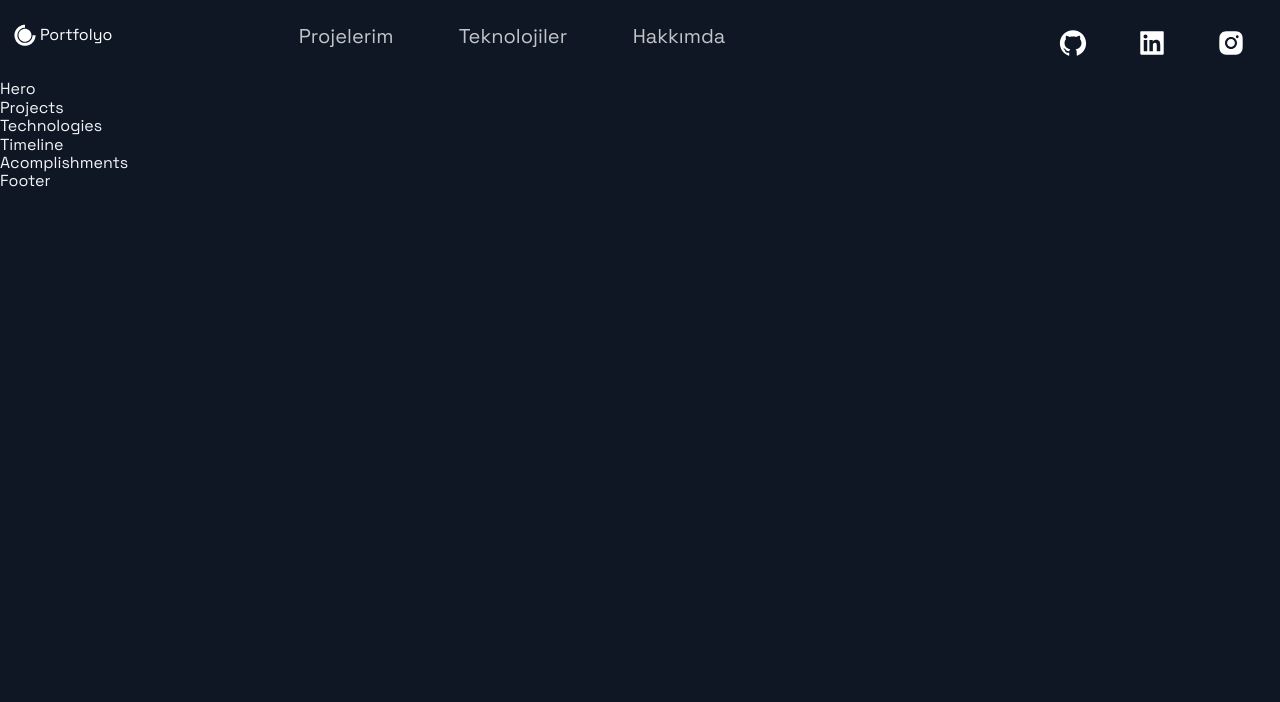
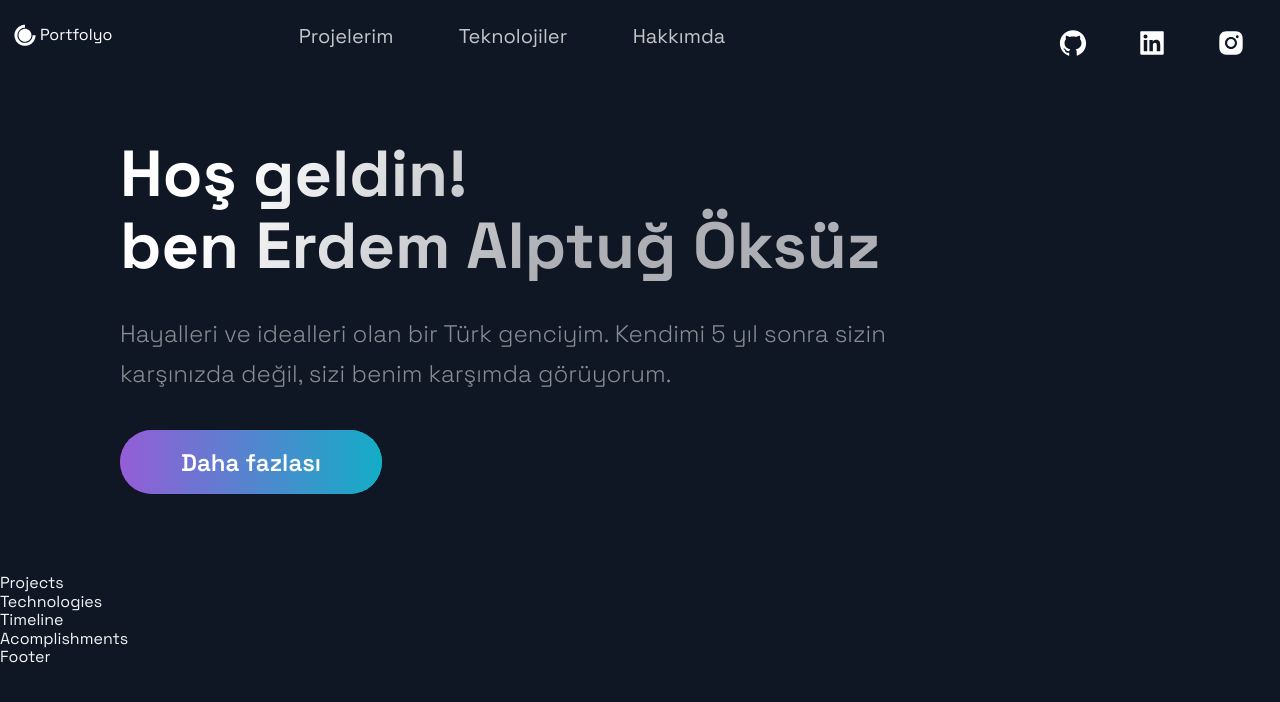
Before and after one commit to erdemalptugoksuz/erdemalptugcom, a Next.js app in the folder portfolio/: page / in a window 1280 px wide. Shown: the top 702 px of the page. Built offline with nearby package versions, Linux system fonts and the light colour scheme.

Commit message:
Updated hero section.

```diff
--- a/portfolio/src/components/Hero/Hero.js
+++ b/portfolio/src/components/Hero/Hero.js
@@ -5,9 +5,18 @@ import Button from '../../styles/GlobalComponents/Button';
 import { LeftSection } from './HeroStyles';
 
 const Hero = (props) => (
-  <div>
-    Hero
-  </div>
+    <Section row nopadding>
+        <LeftSection>
+            <SectionTitle main center>
+                Hoş geldin! <br/>
+                ben Erdem Alptuğ Öksüz
+            </SectionTitle>
+            <SectionText>
+                Hayalleri ve idealleri olan bir Türk genciyim. Kendimi 5 yıl sonra sizin karşınızda değil, sizi benim karşımda görüyorum.
+            </SectionText>
+            <Button onClick={() => window.location = "https://google.com"}>Daha fazlası</Button>
+        </LeftSection>
+    </Section>
 );
 
 export default Hero;
```
